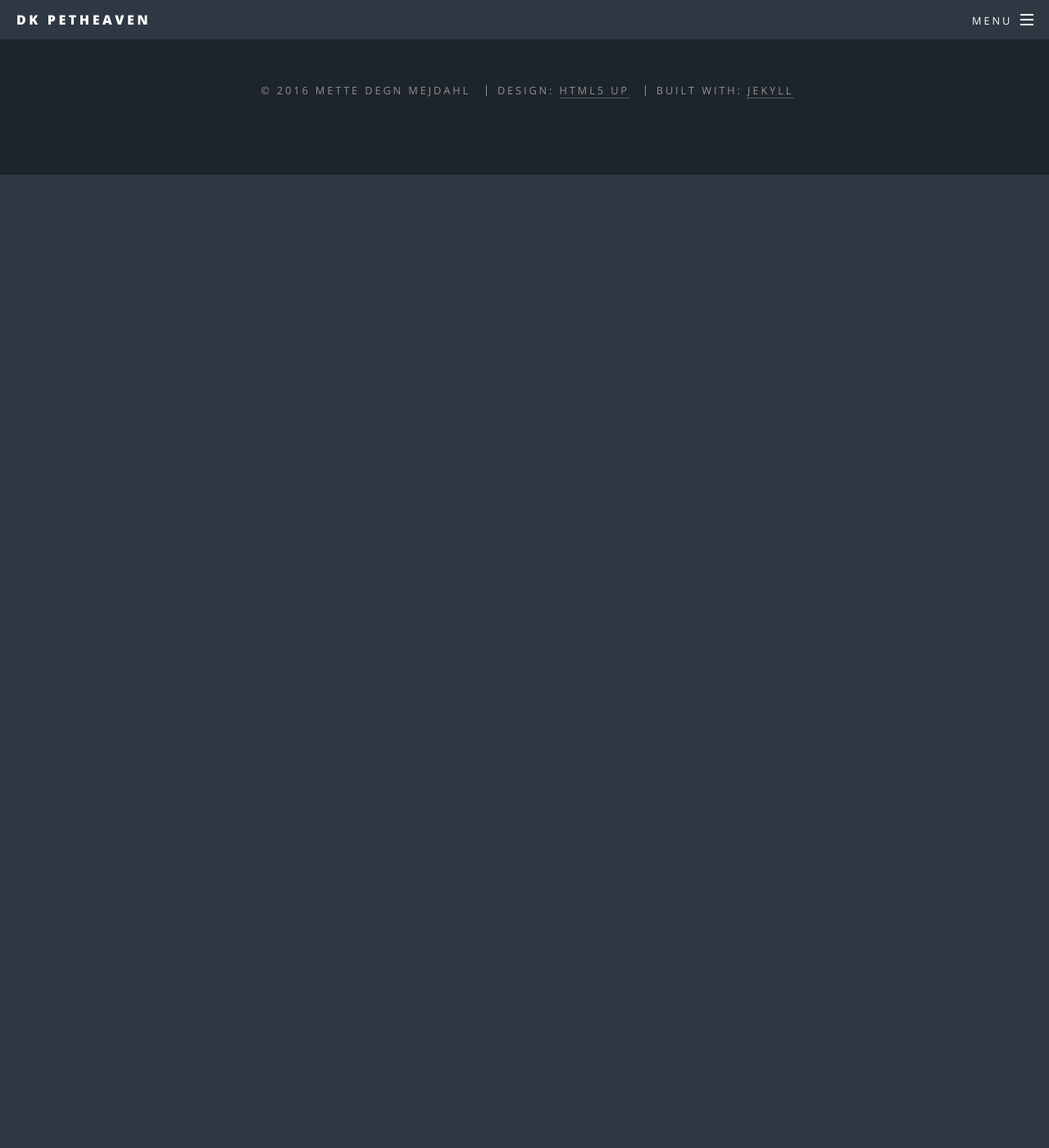
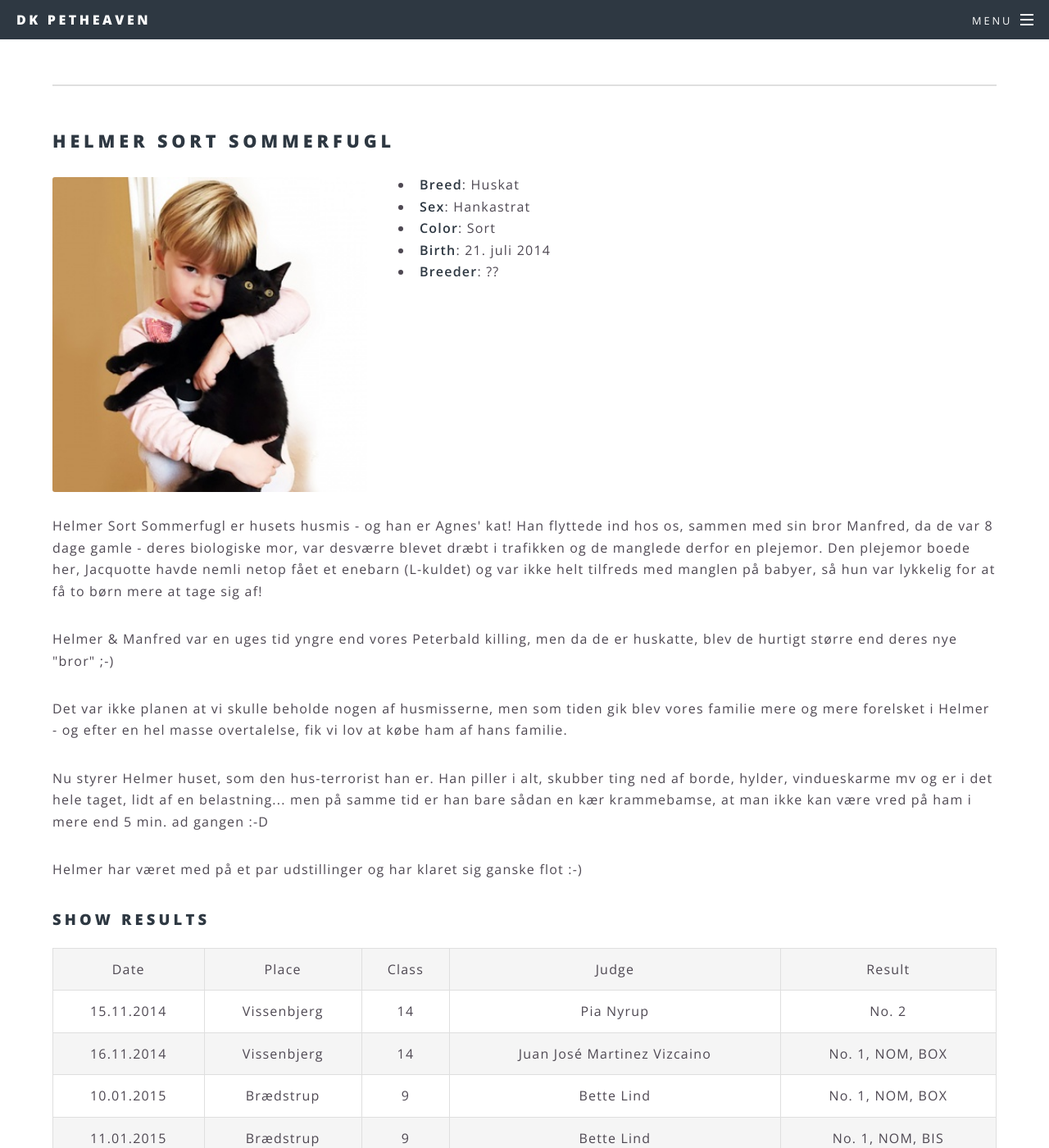
Before and after one commit to petheaven/petheaven.github.io, a Jekyll site: the page built from neuters.html, in a window 1280 px wide and 1400 px high, scrolled down 1830 px. Shown: the whole window at 82% size. Built offline with Jekyll 4.4.1, drawn with Linux system fonts in a browser that asks for light colours; before the commit the page ends 2043 px from its top, so only the background shows below that; some of the changed text lies outside the part shown.

Commit message:
added more data sites

```diff
--- /dev/null
+++ b/_data/neuters/hawai.yml
@@ -0,0 +1,67 @@
+name: IP. O Feline Hawai
+img: images/cats/ip-o-feline-hawai.jpg
+breed: Peterbald
+sex: Female
+tests:
+  - name: PRA CEP290
+    result: N/rdAc (bærer)
+sections:
+  - p: Hawai er vores smukke franske mademoiselle (mere korrekt ville nok være Madame, men pyt ;-) ).
+  - p: Hun er en sød og dejlig dame, som har en rigtig nydelig type og selvom hun har taget lidt på, efter at have haft kuld og være blevet kastrat, så er hun stadig en smuk og elegant dame!
+scans:
+  - date: 08.03.2016
+    location: Bygholm Dyrehospital
+    link: http://www.bygholm-dyr.dk/
+    veteranarian: Gustaf Valentiner-Branth
+    result:
+shows:
+  - date: 21.06.2014
+    place: Vrå
+    class: 10
+    judge: Elena Noskova
+    result: CAP, NOM
+  - date: 22.06.2014
+    place: Vrå
+    class: 9
+    judge: Sabine Drieling
+    result: CAP, BOX
+  - date: 05.07.2014
+    place: Herning
+    class: 10
+    judge: Hanne Sofie Sneum
+    result: CAP, BIS, BOB 3
+  - date: 06.09.2014
+    place: Vorbasse
+    class: 8
+    judge: Fabice Calmés
+    result: CAPIB, BOX
+  - date: 07.09.2014
+    place: Vorbasse
+    class: 8
+    judge: Marc Crastucci
+    result: CAPIB, BOX
+  - date: 25.10.2014
+    place: Prag, CZ
+    class: 8
+    judge: Jørgen Billing
+    result: CAPIB
+  - date: 15.11.2014
+    place: Vissenbjerg
+    class: 6
+    judge: Marc Crastucci
+    result: CAGPIB, NOM
+  - date: 16.11.2014
+    place: Vissenbjerg
+    class: 6
+    judge: Pia Nyrup
+    result: CAPIB
+  - date: 10.01.2015
+    place: Brædstrup
+    class: 6
+    judge: John Rudolph
+    result: CAGPIB, NOM
+  - date: 11.01.2015
+    place: Brædstrup
+    class: 6
+    judge: Britta Busse
+    result: CAGPIB, NOM
--- /dev/null
+++ b/_data/neuters/helmer.yml
@@ -0,0 +1,35 @@
+name: Helmer Sort Sommerfugl
+img: images/cats/helmer-sort-sommerfugl.jpg
+breed: Huskat
+sex: Hankastrat
+color: Sort
+birth: 21. juli 2014
+breeder: ??
+
+sections:
+  - p: Helmer Sort Sommerfugl er husets husmis - og han er Agnes' kat! Han flyttede ind hos os, sammen med sin bror Manfred, da de var 8 dage gamle - deres biologiske mor, var desværre blevet dræbt i trafikken og de manglede derfor en plejemor. Den plejemor boede her, Jacquotte havde nemli netop fået et enebarn (L-kuldet) og var ikke helt tilfreds med manglen på babyer, så hun var lykkelig for at få to børn mere at tage sig af!
+  - p: Helmer & Manfred var en uges tid yngre end vores Peterbald killing, men da de er huskatte, blev de hurtigt større end deres nye "bror" ;-)
+  - p: Det var ikke planen at vi skulle beholde nogen af husmisserne, men som tiden gik blev vores familie mere og mere forelsket i Helmer - og efter en hel masse overtalelse, fik vi lov at købe ham af hans familie.
+  - p: Nu styrer Helmer huset, som den hus-terrorist han er. Han piller i alt, skubber ting ned af borde, hylder, vindueskarme mv og er i det hele taget, lidt af en belastning... men på samme tid er han bare sådan en kær krammebamse, at man ikke kan være vred på ham i mere end 5 min. ad gangen :-D
+  - p: Helmer har været med på et par udstillinger og har klaret sig ganske flot :-)
+shows:
+  - date: 15.11.2014
+    place: Vissenbjerg
+    class: 14
+    judge: Pia Nyrup
+    result: No. 2
+  - date: 16.11.2014
+    place: Vissenbjerg
+    class: 14
+    judge: Juan José Martinez Vizcaino
+    result: No. 1, NOM, BOX
+  - date: 10.01.2015
+    place: Brædstrup
+    class: 9
+    judge: Bette Lind
+    result: No. 1, NOM, BOX
+  - date: 11.01.2015
+    place: Brædstrup
+    class: 9
+    judge: Bette Lind
+    result: No. 1, NOM, BIS
--- /dev/null
+++ b/_data/neuters/kilo.yml
@@ -0,0 +1,42 @@
+name: CH. DK Petheaven KiloWatt
+img: images/cats/ch-dk-petheaven-kilo-watt.jpg
+breed: Peterbald
+sex: Female
+color:
+birth:
+breeder: Mette Mejdahl
+sections:
+  - p: Watt er vores smukke lille pige - hvis man kun har set et billede af hende, vil man tro at hun er en sød lille prinsesse, men når man kender hende, ved man at hun faktisk er en krævende rappenskralde (overfor de andre katte) - men vi elsker hende som hun er.
+  - p: Hun er lidt en "særling", som kun vil nusses når HUN siger til - og kún af de mennesker som HUN synes skal nusse - jaja, lidt Diva har man vel lov at være ;-)
+  - p: Hun er en smuk smuk pige, med en rigtig pæn profil og en elegant krop - trods hun efter at have født to kuld killinger og blevet kastrat, er blevet lidt tungere ;-)
+tests:
+  - name: PRA CEP290
+    result: N/rdAc (Bærer)
+  - name: PK def
+    result: N/N (Normal)
+shows:
+  - date: 21.06.2014
+    place: Vrå
+    class: 9
+    judge: Elena Noskova
+    result: CAC
+  - date: 22.06.2014
+    place: Vrå
+    class: 9
+    judge: Sabine Drieling
+    result: CAC
+  - date: 05.07.2014
+    place: Herning
+    class: 9
+    judge: Hanne Sofie Sneum
+    result: CAC
+  - date: 06.09.2014
+    place: Vorbasse
+    class: 7
+    judge: Fabice Calmés
+    result: CACIB, NOM
+  - date: 07.09.2014
+    place: Vorbasse
+    class: 7
+    judge: Martti Peltonen
+    result: CACIB, NOM
--- /dev/null
+++ b/_data/neuters/mille.yml
@@ -0,0 +1,11 @@
+name: DK*Wehnert's Mille Fleur
+img: images/cats/wehnert-s-mille-fleur.jpg
+breed: Europæisk korthår
+sex: Hunkastrat
+color: Sort sølv blotched tabby
+birth: 14. maj 2009
+breeder: Susanne & Claus Wehnert
+sections:
+  - p: Mille er en kat som elsker alle dem som elsker hende! Hun er vores søn Julius' kat og han elsker hende inderligt og beskytter hende som var hun lavet af porselæn! Kærligheden er heldigvis gengældt og de to har virkelig et helt specielt bånd.
+  - p: Mille er super smuk, meget symmetrisk og med det kønneste lille ansigt. Hendes temperament kan faktisk ikke rigtigt beskrives med ord - hun skal opleves :-)
+  - p: En helt speciel tak til Susanne & Claus Wehnert, for denne skønne pige!
--- a/_includes/cat_list.html
+++ b/_includes/cat_list.html
@@ -3,8 +3,10 @@
 <header>
 	<h2>{{ cat.name }}</h2>
 </header>
+
 <section>
 	<span class="image 4u left"><img src="{{ cat.img }}" alt=""/></span>
+	{% if cat.breed %}
 	<div style="overflow: auto;">
 		<ul>
 			<li><b>Breed</b>: {{ cat.breed }}</li>
@@ -19,6 +21,7 @@
 			<li><b>Breeder</b>: {{ cat.breeder }}</li>
 		</ul>
 	</div>
+	{% endif %}
 	{% for row in cat.sections %}
 	<div class="row">
 		<p>{{ row.p }}</p>
--- a/_includes/header.html
+++ b/_includes/header.html
@@ -9,7 +9,9 @@
           <ul>
             <li><a href="{{ site.baseurl }}/index.html">Home</a></li>
             <li><a href="{{ site.baseurl }}/breeding.html">Breeding</a></li>
+            <li><a href="{{ site.baseurl }}/kittens.html">Kittens</a></li>
             <li><a href="{{ site.baseurl }}/neuters.html">Neuters</a></li>
+            <li><a href="{{ site.baseurl }}/standarder.html">Standards</a></li>
             <!-- {% for my_page in site.pages %}
             {% if my_page.title %}
             <li><a href="{{ my_page.url | prepend: site.baseurl }}">{{ my_page.title }}</a></li>
--- a/neuters/kronk.html
+++ /dev/null
@@ -1,264 +0,0 @@
----
-layout: page
-title: GIC. Ideal Cat Klondike
----
-
-<section>
-	<span class="image 4u left"><img src="../images/cats/gic-ideal-cat-klondike.jpg" alt=""/></span>
-	<div style="overflow: auto;">
-			<p>
-				<ul>
-					<li><b>Breed</b>: Peterbald</li>
-					<li><b>Sex</b>: Male</li>
-					<li><b>Color</b>: Chocolate</li>
-					<li><b>Birth</b>: 27'th of marts 2011</li>
-					<li><b>PRA CEP290</b>: N/N (Normal)</li>
-					<li><b>PK def</b>: N/N (Normal)</li>
-					<li><b>Breeder</b>: Indre Poceviciute</li>
-				</ul>
-			</p>
-	</div>
-
-	<div class="row">
-			<p>Klondike is our first breeding Peterbald. He is an absolutely sweetheart and has the loveliest temperament you can imagine - not your everyday stud! :-) He has fathered two litters in 2012, and all kittens has inherited his fantastic temper! Klondike has become a grandfather in 2013 :-)</p>
-		<p>He has now ended his stud career and has become a happy neuter, who will stay with us --- we simply can't live without him! We are so happy to have him and will be forever grateful to Indre Poceviciute, for letting us take this amazing boy to Denmark!</p>
-	</div>
-</section>
-<section>
-
-<header>
-	<h3>HCM scan</h3>
-</header>
-
-<div class="table-wrapper">
-<table class="alt">
-	<tbody>
-		<tr>
-			<td style="text-align: center;">
-				Date</td>
-			<td style="text-align: center;">
-				Place</td>
-			<td style="text-align: center;">
-				Veteranarian</td>
-			<td style="text-align: center;">
-				Result</td>
-		</tr>
-		<tr>
-			<td style="text-align: center;">
-				&nbsp;</td>
-			<td style="text-align: center;">
-				<a href="http://www.bygholm-dyr.dk/">Bygholm Dyrehospital</a></td>
-			<td style="text-align: center;">
-				Gustaf Valentiner-Branth</td>
-			<td style="text-align: center;">
-				Normal</td>
-		</tr>
-		<tr>
-			<td style="text-align: center;">
-				08.03.2016</td>
-			<td style="text-align: center;">
-				<a href="http://www.bygholm-dyr.dk/">Bygholm Dyrehospital</a></td>
-			<td style="text-align: center;">
-				Gustaf Valentiner-Branth</td>
-			<td style="text-align: center;">
-				&nbsp;</td>
-		</tr>
-	</tbody>
-</table>
-</div>
-
-<header>
-	<h3>Show results</h3>
-</header>
-
-<div class="table-wrapper">
-<table class="alt">
-	<tbody>
-		<tr>
-			<td align="center" width="20%">
-				<b>Date</b></td>
-			<td align="center" width="20%">
-				<b>Place</b></td>
-			<td align="center" width="20%">
-				<b>Class</b></td>
-			<td align="center" width="20%">
-				<b>Judge</b></td>
-			<td align="center" width="20%">
-				<b>Result</b></td>
-		</tr>
-		<tr>
-			<td align="center">
-				11.01.2014</td>
-			<td align="center">
-				Brædstrup</td>
-			<td align="center">
-				9</td>
-			<td align="center">
-				Hanne Sofie Sneum</td>
-			<td align="center">
-				CAC, BIS, BOB 4</td>
-		</tr>
-		<tr>
-			<td align="center">
-				12.02.2014</td>
-			<td align="center">
-				Brædstrup</td>
-			<td align="center">
-				9</td>
-			<td align="center">
-				Laura Boshoven-Scholten</td>
-			<td align="center">
-				CAC</td>
-		</tr>
-		<tr>
-			<td align="center">
-				29.03.2014</td>
-			<td align="center">
-				Hedensted</td>
-			<td align="center">
-				9</td>
-			<td align="center">
-				Yan Roca Folch</td>
-			<td align="center">
-				CAC, NOM</td>
-		</tr>
-		<tr>
-			<td align="center">
-				30.03.2014</td>
-			<td align="center">
-				Hedensted</td>
-			<td align="center">
-				7</td>
-			<td align="center">
-				Pia Nyman</td>
-			<td align="center">
-				CACIB
-				<p>
-					&nbsp;</p>
-			</td>
-		</tr>
-		<tr>
-			<td align="center">
-				14.06.2014</td>
-			<td align="center">
-				Solingen, DE</td>
-			<td align="center">
-				7</td>
-			<td align="center">
-				(S. Drieling) L. Comorio</td>
-			<td align="center">
-				CACIB</td>
-		</tr>
-		<tr>
-			<td align="center">
-				15.06.2014</td>
-			<td align="center">
-				Solingen, DE</td>
-			<td align="center">
-				7</td>
-			<td align="center">
-				Sabine Drieling</td>
-			<td align="center">
-				CACIB</td>
-		</tr>
-		<tr>
-			<td align="center">
-				21.06.2014</td>
-			<td align="center">
-				Vrå</td>
-			<td align="center">
-				5</td>
-			<td align="center">
-				Elena Noskova</td>
-			<td align="center">
-				CAGCIB</td>
-		</tr>
-		<tr>
-			<td align="center">
-				22.06.2014</td>
-			<td align="center">
-				Vrå</td>
-			<td align="center">
-				5</td>
-			<td align="center">
-				Sabine Drieling</td>
-			<td align="center">
-				CAGCIB, NOM</td>
-		</tr>
-		<tr>
-			<td align="center">
-				05.07.2014</td>
-			<td align="center">
-				Herning</td>
-			<td align="center">
-				5</td>
-			<td align="center">
-				Hanne Sofie Sneum</td>
-			<td align="center">
-				CAGCIB, BIS, BOB 3</td>
-		</tr>
-		<tr>
-			<td align="center">
-				06.09.2014</td>
-			<td align="center">
-				Vorbasse</td>
-			<td align="center">
-				5</td>
-			<td align="center">
-				Fabrice Calmés</td>
-			<td align="center">
-				CAGCIB, NOM</td>
-		</tr>
-		<tr>
-			<td align="center">
-				07.09.2014</td>
-			<td align="center">
-				Vorbasse</td>
-			<td align="center">
-				5</td>
-			<td align="center">
-				Marc Crastucci</td>
-			<td align="center">
-				CAGCIB, NOM</td>
-		</tr>
-		<tr>
-			<td align="center">
-				25.10.2014</td>
-			<td align="center">
-				Prag, CZ</td>
-			<td align="center">
-				5</td>
-			<td align="center">
-				Jørgen Billing</td>
-			<td align="center">
-				CAGCIB</td>
-		</tr>
-		<tr>
-			<td align="center">
-				15.11.2014</td>
-			<td align="center">
-				Vissenbjerg</td>
-			<td align="center">
-				5</td>
-			<td align="center">
-				Marc Crastucci</td>
-			<td align="center">
-				CAGCIB</td>
-		</tr>
-		<tr>
-			<td align="center">
-				16.11.2014</td>
-			<td align="center">
-				Vissenbjerg</td>
-			<td align="center">
-				5</td>
-			<td align="center">
-				Pia Nyrup</td>
-			<td align="center">
-				CAGCIB</td>
-		</tr>
-	</tbody>
-</table>
-	</div>
-
-</section>
```
Also changed, not shown: images/cats/ch-dk-petheaven-kilo-watt.jpg (added), images/cats/helmer-sort-sommerfugl.jpg (added), images/cats/ip-o-feline-hawai.jpg (added), images/cats/wehnert-s-mille-fleur.jpg (added), 3 other files.
